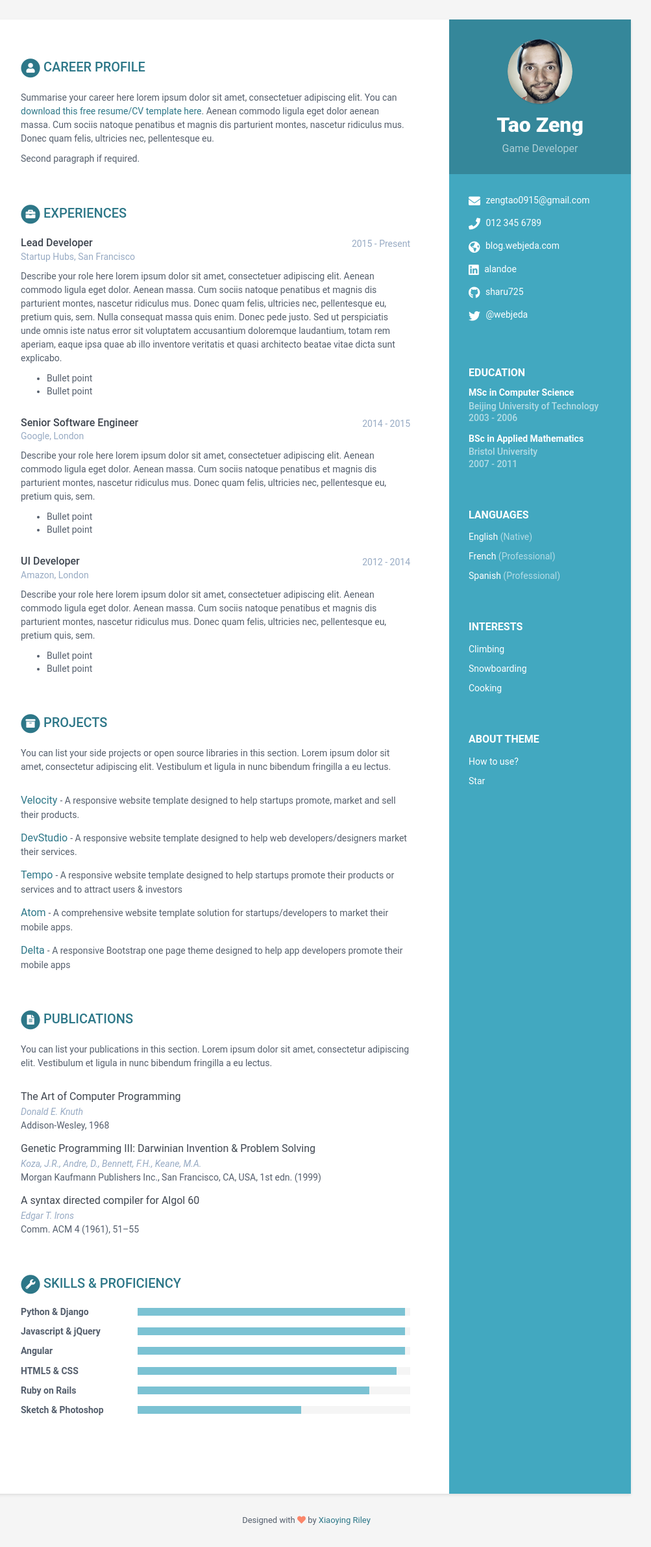
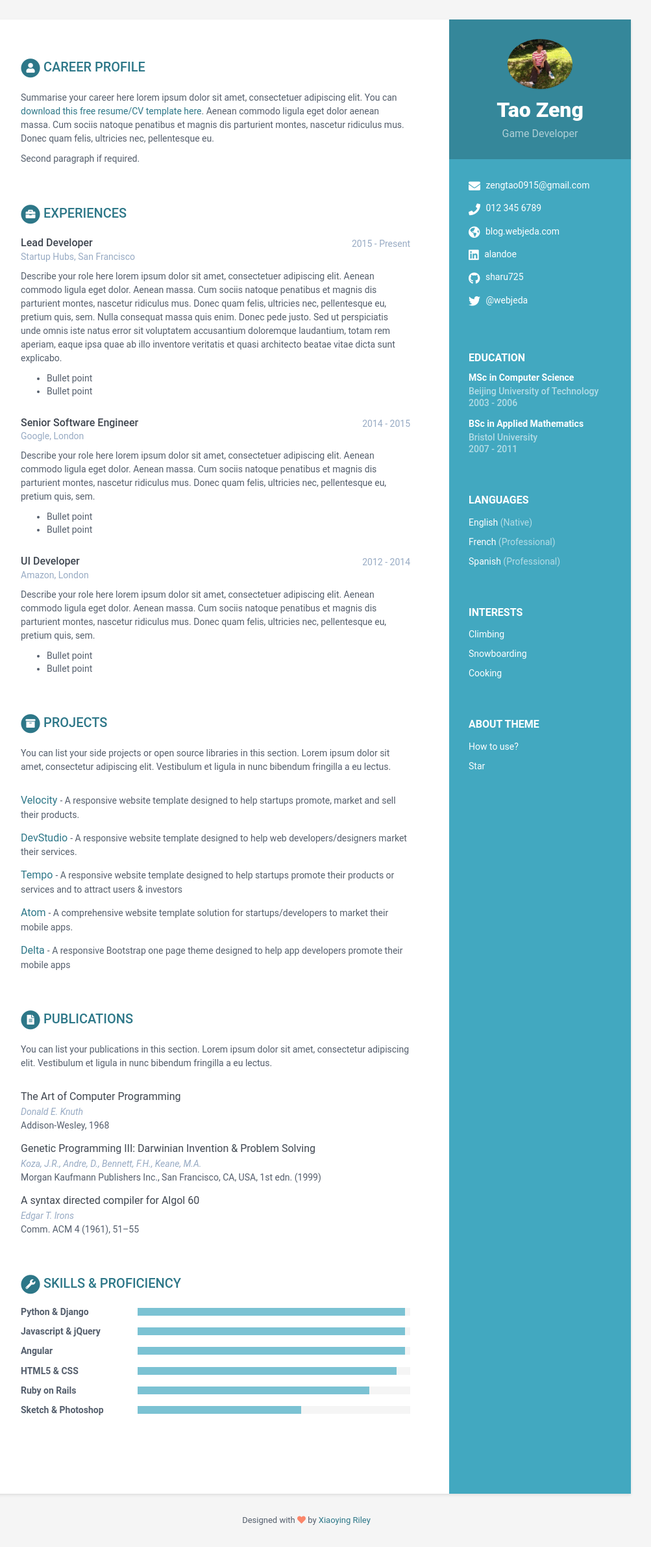
Before and after one commit to taotonyzeng/taotonyzeng.github.io, a Jekyll site: the page built from index.html, in a window 1280 px wide. Shown: the whole page at 65% size, without its empty margins (168-1171 px from the left). Built offline with Jekyll 4.4.1, drawn with Linux system fonts in a browser that asks for light colours.

Commit message:
replaced the profile image.

```diff
--- a/_data/data.yml
+++ b/_data/data.yml
@@ -9,7 +9,7 @@ sidebar:
     # Profile information
     name: Tao Zeng
     tagline: Game Developer
-    avatar: profile.png  #place a 100x100 picture inside /assets/images/ folder and provide the name of the file below
+    avatar: test.jpeg  #place a 100x100 picture inside /assets/images/ folder and provide the name of the file below
 
     # Sidebar links
     email: zengtao0915@gmail.com
```
Also changed, not shown: assets/images/test.jpeg (added).
